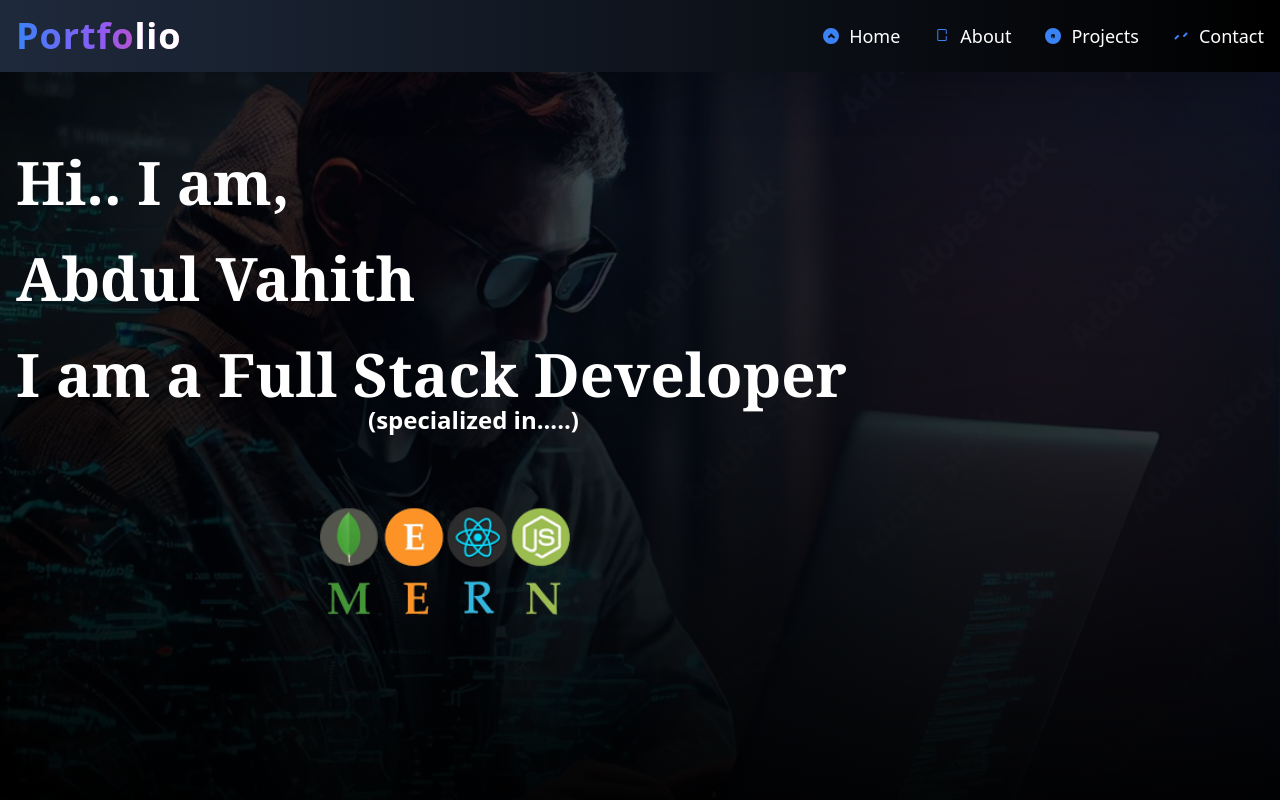
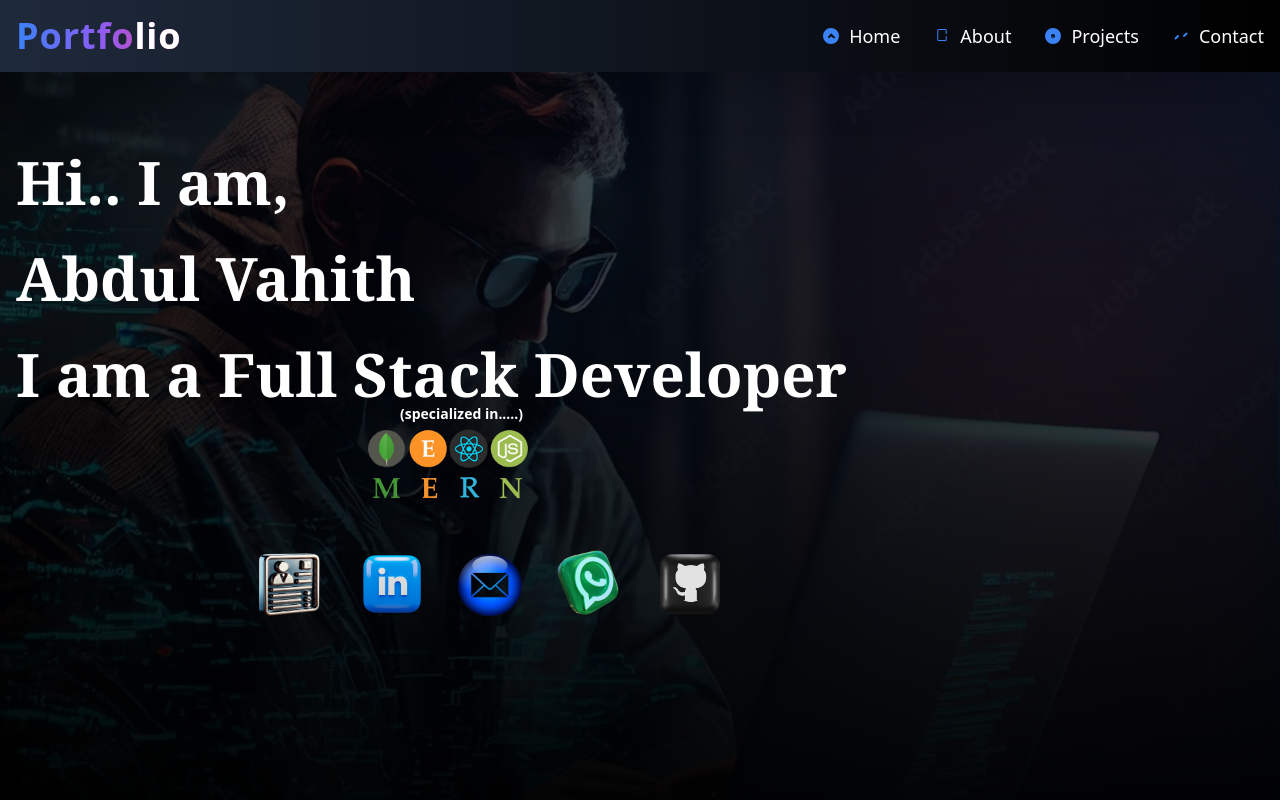
Before and after one commit to abdulvahith26/Portfolio, a website: page src/index.html in a window 1280 px wide. Shown: the top 800 px of the page. Drawn offline with nearby package versions, Linux system fonts and the light colour scheme.

Commit message:
add resume

```diff
--- a/src/index.html
+++ b/src/index.html
@@ -116,9 +116,36 @@
           </div>
 
          <div class="absolute left-56">
-          <h1 class="relative left-32 font-sans font-semibold text-2xl" >(specialized in.....)</h1>
-          <img src="img/mern (1).png" alt="mern"  width="250" class="relative left-20">
+          <h1 class="relative  left-40 font-sans font-semibold text-sm" >(specialized in.....)</h1>
+          <img src="img/mern (1).png" alt="mern"  width="250"  class="relative left-32 -top-10  h-40 w-40">
+
+  <div class="flex justify-center space-x-4 -mt-10 -top-96">
+    <a href="https://drive.google.com/file/d/1UjI-lR3tBVlMl6QuOD9C77DUGeeaQLJE/view?usp=sharing " target="_blank" class="flex flex-col items-center group relative">
+      <img src="img/resume_icon-removebg-preview.png" alt="Resume" class="w-24 h-20  transition-transform duration-300 transform group-hover:scale-125 group-hover:drop-shadow-lg">
+      <span class="mt-2 text-[C0c0c0] opacity-0 transition-opacity duration-300 group-hover:opacity-100 font-bold">Resume</span>
+    </a>
+    <a href="https://www.linkedin.com/in/abdul-vahith-536722275/ " target="_blank" class="flex flex-col items-center group relative">
+      <img src="img/linedin3d.webp" alt="LinkedIn" class="w-20 h-20  transition-transform duration-300 transform group-hover:scale-125 group-hover:drop-shadow-lg">
+      <span class="mt-2 text-blue-400 opacity-0 transition-opacity duration-300 group-hover:opacity-100 font-bold">LinkedIn</span>
+    </a>
+
+    <a href="mailto:abdulvahith2023@gmail.com" target="_blank" class="flex flex-col items-center group relative">
+      <img src="img/mail-removebg-preview.png" alt="LinkedIn" class="w-20 h-20 scale-105 transition-transform duration-300 rounded-full transform group-hover:scale-125 group-hover:drop-shadow-lg">
+      <span class="mt-2 text-blue-800 opacity-0 transition-opacity duration-300 group-hover:opacity-100 font-bold">E-Mail</span>
+    </a>
+    <a href="https://wa.me/8838927850" target="_blank" class="flex flex-col items-center group relative">
+      <img src="img/ws.webp" alt="LinkedIn" class="w-20 h-20 transition-transform duration-300 rounded-full transform group-hover:scale-125 group-hover:drop-shadow-lg">
+      <span class="mt-2 text-green-700 opacity-0 transition-opacity duration-300 group-hover:opacity-100 font-bold">What's App</span>
+    </a>
+    <a href="https://github.com/abdulvahith26" target="_blank" class="flex flex-col items-center group relative">
+      <img src="img/git padding.jpg " alt="LinkedIn" class="w-20 h-20 scale-75 transition-transform duration-300 rounded-2xl transform group-hover:scale-100">
+      <span class="mt-2 text-slate-200 opacity-0 transition-opacity duration-300 group-hover:opacity-100 font-bold">Git-hub</span>
+    </a>
+
+
+  </div>
         </div>
+
       </div>
 
 
```
Also changed, not shown: src/img/3d-cv-resume-icon-png.webp (added), src/img/resume-bg.png (added), src/img/resume_icon-removebg-preview.png (added), src/output.css.
